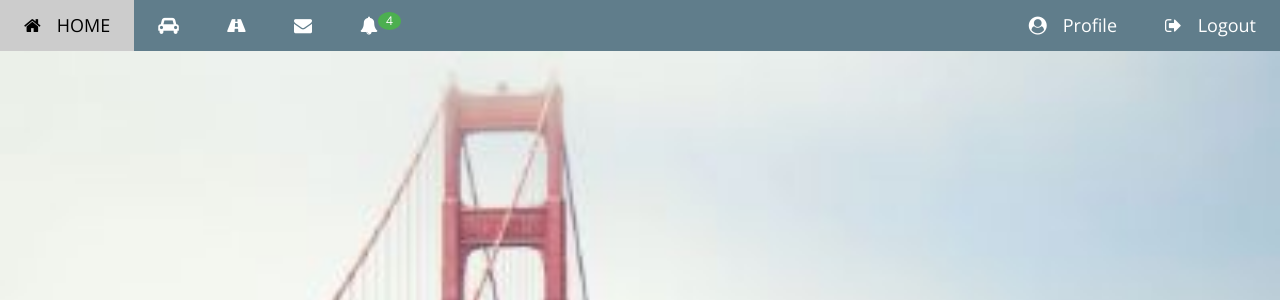
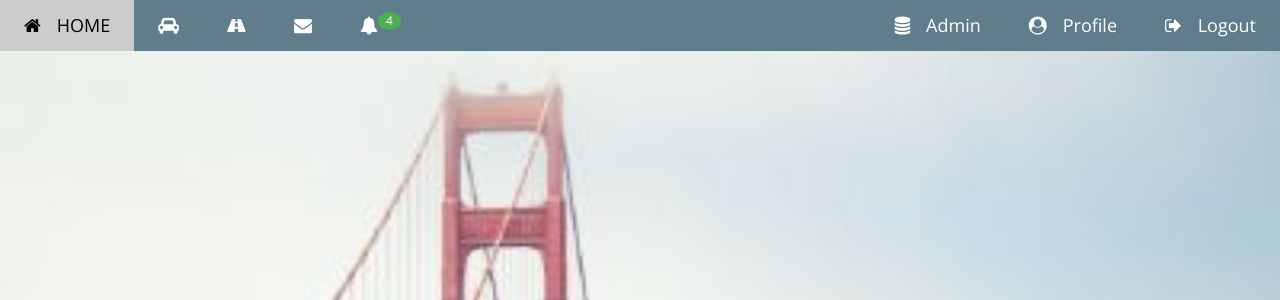
Before and after one commit to zohir19/Wesalni, a Django app: page / in a window 1280 px wide. Shown: the top 300 px of the page. Run offline with Django 3.2, Linux system fonts and the light colour scheme; a user stored in the database is signed in; some web fonts are replaced.

```diff
--- a/wesalni/templates/appOne/header.html
+++ b/wesalni/templates/appOne/header.html
@@ -20,6 +20,9 @@
     </div>
   </div>
       <a href="{% url 'profile' %}" class="w3-bar-item w3-button w3-right w3-padding-large"><i class="fa fa-user-circle w3-margin-right"></i>Profile</a>
+      {% if request.user.is_superuser %}
+          <a href="/admin" class="w3-bar-item w3-button w3-right w3-padding-large"><i class="fa fa-database w3-margin-right"></i>Admin</a>
+      {% endif %}
 
   {% elif register or login %}
 
```
Also changed, not shown: wesalni/db.sqlite3.
